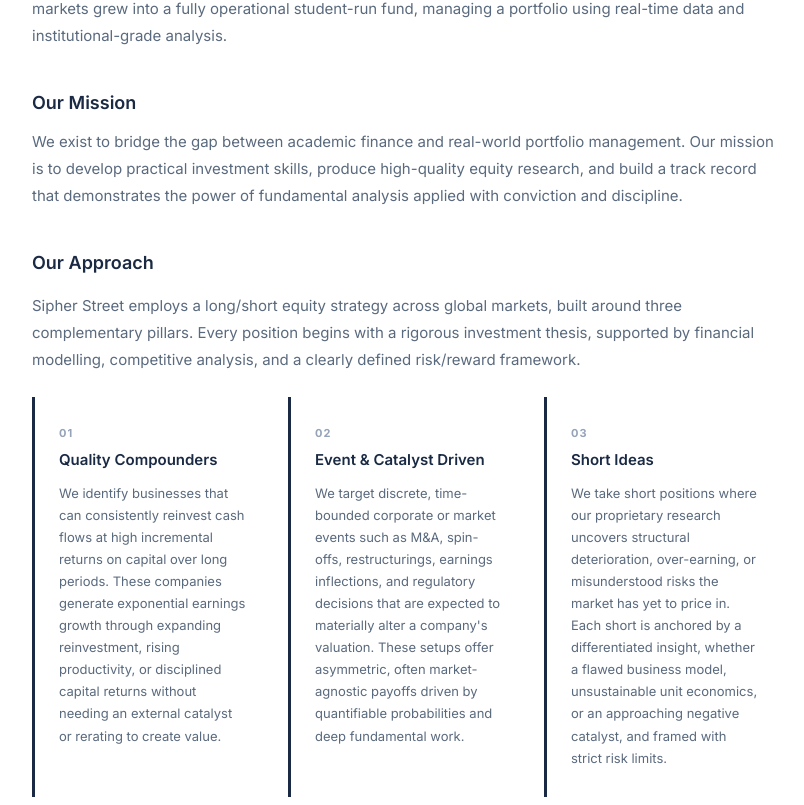
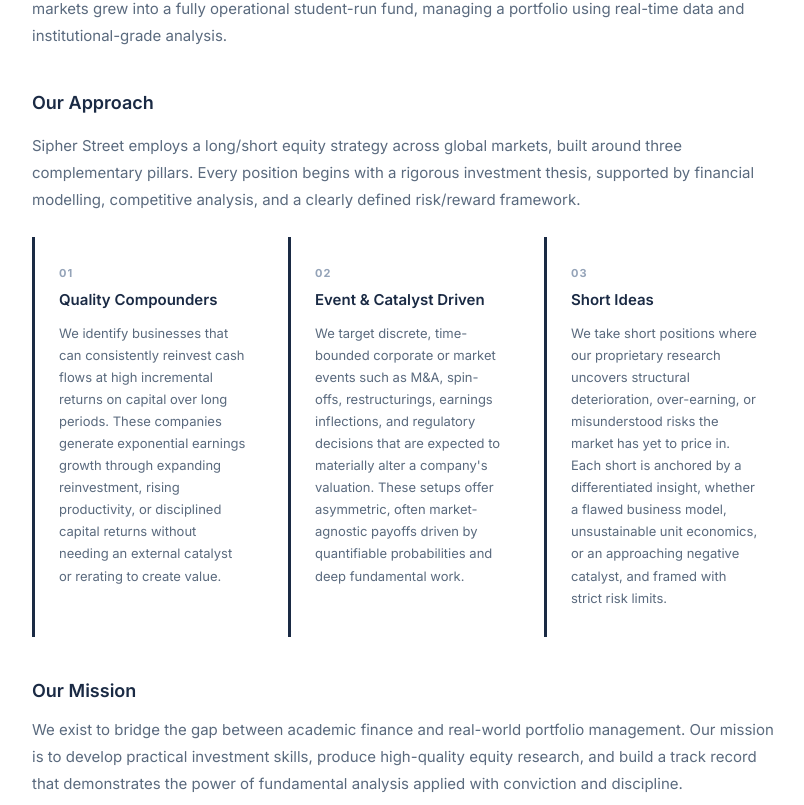
Before and after one commit to bhv05/sipherstreet, a Next.js app: page /about in a window 1280 px wide. Shown: the part 355-1160 px from the top of the page, without its empty margins (232-1036 px from the left). Built offline with nearby package versions, Linux system fonts and the light colour scheme.

Commit message:
reorder about page sections

```diff
--- a/app/about/page.js
+++ b/app/about/page.js
@@ -7,7 +7,7 @@
       </h2>
 
       <div style={{ display: "grid", gap: 40 }}>
-        {/* Intro */}
+        {/* Our Story */}
         <div>
           <h3
             style={{
@@ -34,34 +34,7 @@
           </p>
         </div>
 
-        {/* Mission */}
-        <div>
-          <h3
-            style={{
-              fontSize: 18,
-              fontWeight: 600,
-              color: "#1a2a44",
-              marginBottom: 12,
-            }}
-          >
-            Our Mission
-          </h3>
-          <p
-            style={{
-              fontSize: 15,
-              color: "#5a6a7e",
-              lineHeight: 1.8,
-            }}
-          >
-            We exist to bridge the gap between academic finance and real-world
-            portfolio management. Our mission is to develop practical investment
-            skills, produce high-quality equity research, and build a track record
-            that demonstrates the power of fundamental analysis applied with
-            conviction and discipline.
-          </p>
-        </div>
-
-        {/* Approach — 3 Strategy Columns with left border accent */}
+        {/* Our Approach */}
         <div>
           <h3
             style={{
@@ -155,7 +128,34 @@
           </div>
         </div>
 
-        {/* Values — 3 items with box card style */}
+        {/* Our Mission */}
+        <div>
+          <h3
+            style={{
+              fontSize: 18,
+              fontWeight: 600,
+              color: "#1a2a44",
+              marginBottom: 12,
+            }}
+          >
+            Our Mission
+          </h3>
+          <p
+            style={{
+              fontSize: 15,
+              color: "#5a6a7e",
+              lineHeight: 1.8,
+            }}
+          >
+            We exist to bridge the gap between academic finance and real-world
+            portfolio management. Our mission is to develop practical investment
+            skills, produce high-quality equity research, and build a track record
+            that demonstrates the power of fundamental analysis applied with
+            conviction and discipline.
+          </p>
+        </div>
+
+        {/* What We Value */}
         <div>
           <h3
             style={{
```
